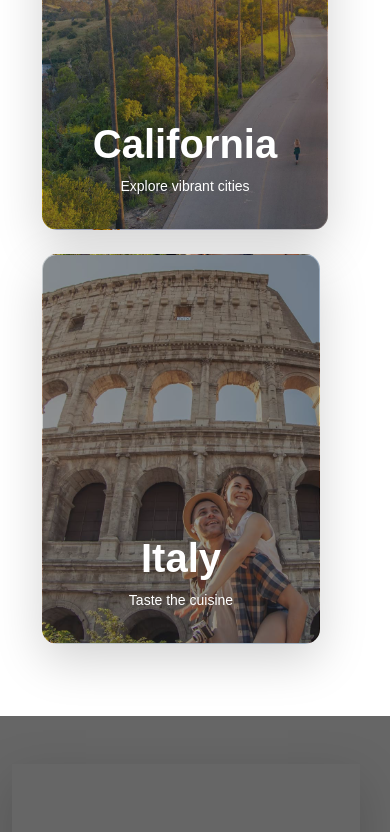
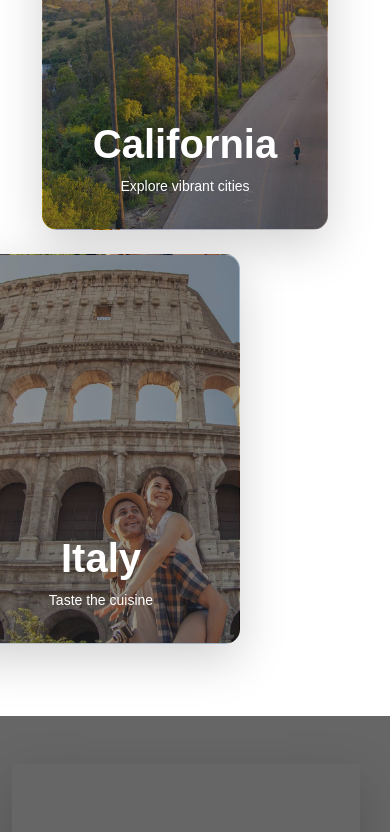
Before and after one commit to anshitsharma001-ship-it/tour-booking, a Next.js app: page / in a window 390 px wide. Shown: the part 5981-6813 px from the top of the page. Built offline with nearby package versions, Linux system fonts and the light colour scheme.

Commit message:
update media query on 480px

```diff
--- a/app/globals.css
+++ b/app/globals.css
@@ -2689,14 +2689,14 @@ hr {
     text-align: center;
   }
 
-  .destination-card.first-second,
+  /* .destination-card.first-second,
   .destination-card:nth-child(4) {
     margin-left: 80px;
   }
 
   .japan-card {
     margin-left: 80px;
-  }
+  } */
   .ourteam {
     font-size: 16px;
     text-align: center;
```
